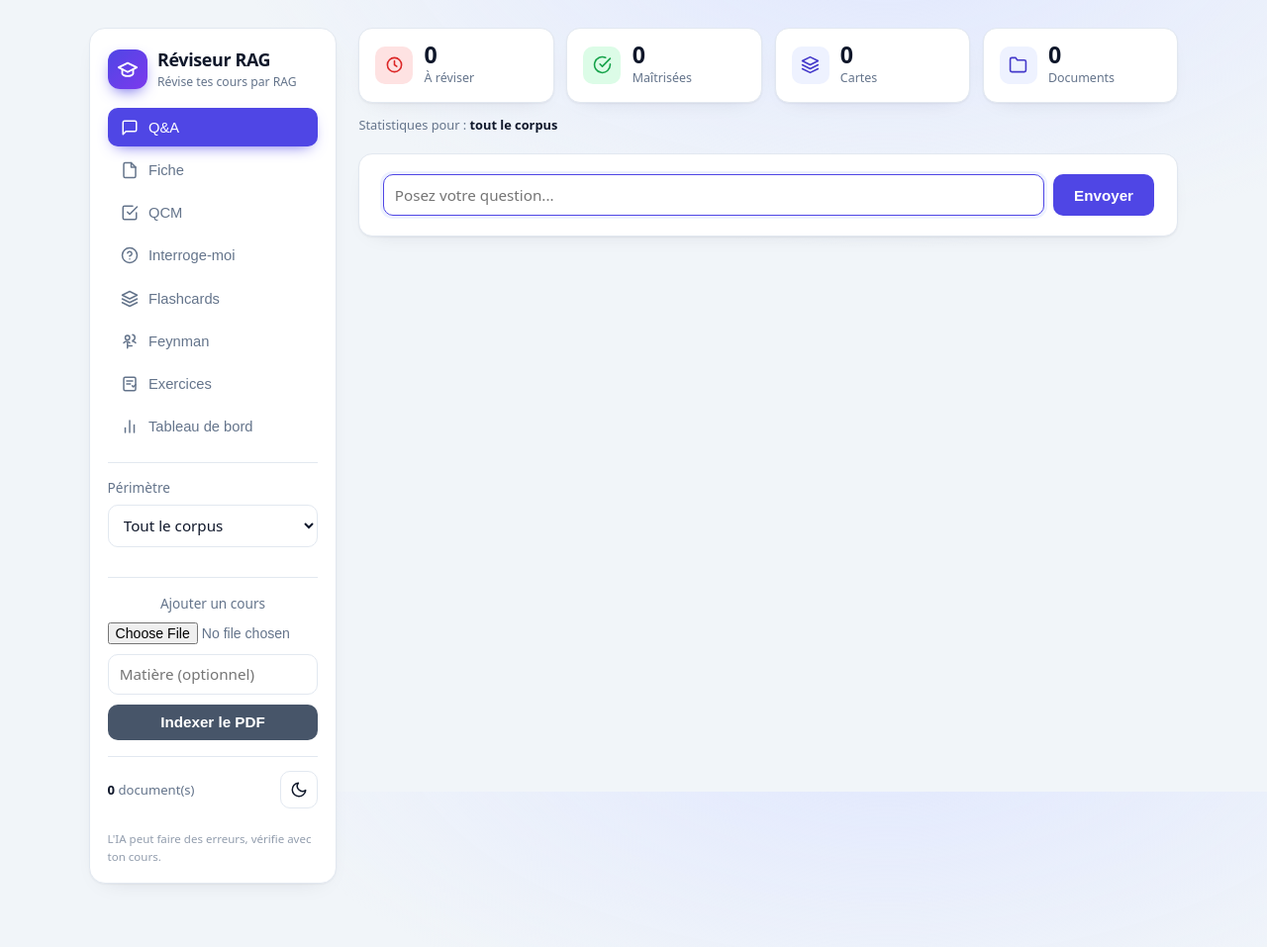
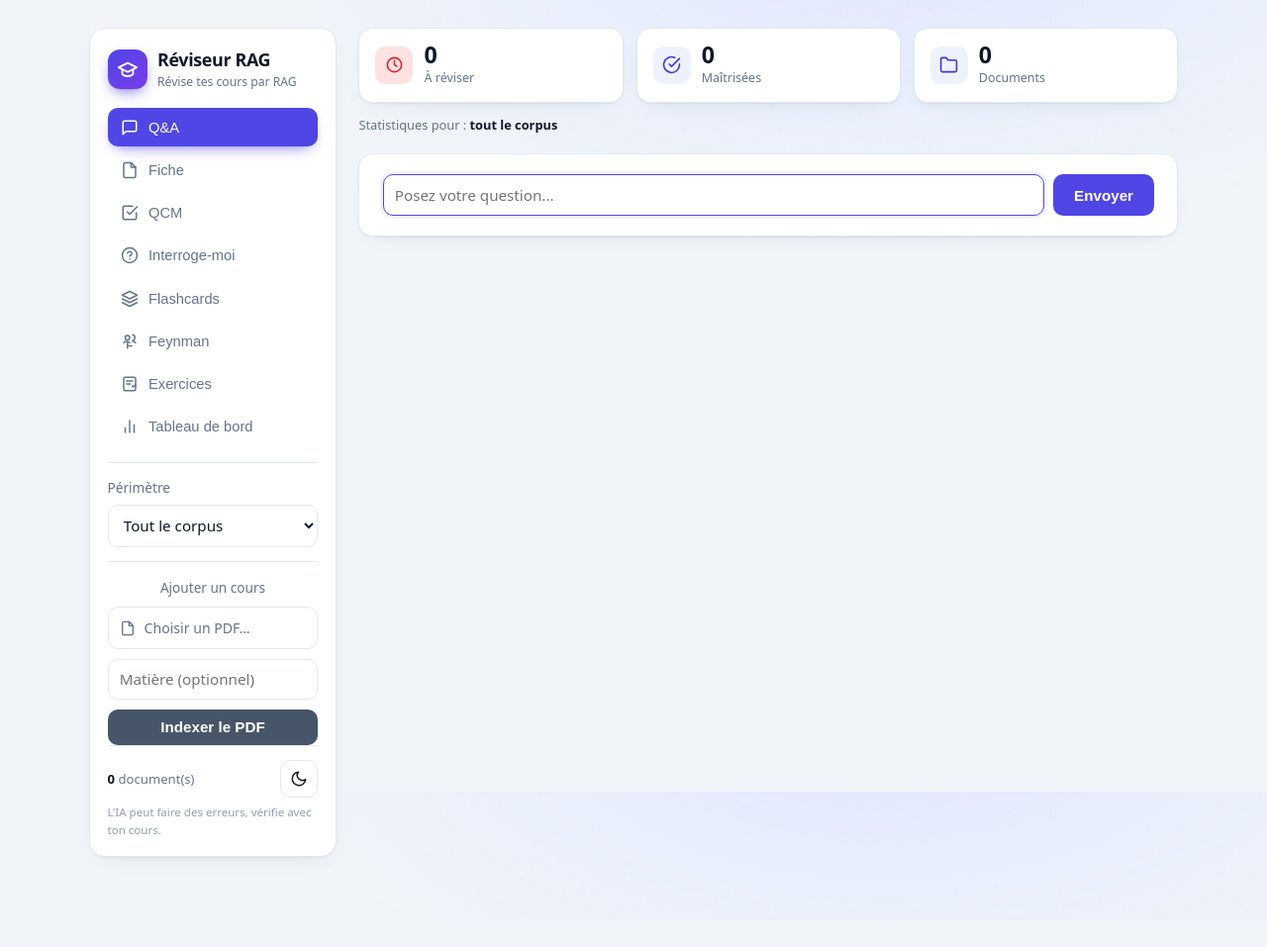
Before and after one commit to Ness2626/reviseur-rag, a Flask app: page / in a window 1280 px wide. Shown: the whole page at 99% size. After the commit the page ends 867 px from the top, so only its background shows below. Run offline with Flask 3, Linux system fonts and the light colour scheme; data that the repository does not hold is empty.

Commit message:
fix: les 4 P1 de l'audit design + envoi du champ matière à l'upload

```diff
--- a/static/app.js
+++ b/static/app.js
@@ -36,6 +36,19 @@
             applyTheme(next);
             if ($("panel-dashboard").classList.contains("active")) loadDashboard();
         });
+
+        const MOBILE_BREAKPOINT_PX = 760;
+        const syncSideExtras = () => { $("side-extras").open = window.innerWidth > MOBILE_BREAKPOINT_PX; };
+        syncSideExtras();
+        window.addEventListener("resize", syncSideExtras);
+
+        const PDF_PLACEHOLDER = "Choisir un PDF…";
+        const updatePdfFilename = () => {
+            const file = $("pdf").files[0];
+            $("pdf-filename").textContent = file ? file.name : PDF_PLACEHOLDER;
+            $("pdf-control").classList.toggle("has-file", Boolean(file));
+        };
+        $("pdf").addEventListener("change", updatePdfFilename);
 
         const escAttr = (s) => esc(s).replace(/"/g, "&quot;");
         const scopeParams = () => {
@@ -97,8 +110,8 @@
                 const s = await res.json();
                 $("stat-due").textContent = s.due;
                 $("stat-learned").textContent = s.learned;
-                $("stat-total").textContent = s.total;
                 $("stat-docs").textContent = s.documents;
+                $("stat-good-card").classList.toggle("has-value", Number(s.learned) > 0);
             } catch (err) { /* stats non bloquantes */ }
         };
 
@@ -748,6 +761,7 @@
             if (!fileInput.files.length) { flash("Aucun fichier sélectionné.", true); return; }
             const body = new FormData();
             body.append("pdf", fileInput.files[0]);
+            body.append("subject", $("subject").value.trim());
             flash("Indexation en cours…", false);
             try {
                 const res = await fetch("/api/upload", {method: "POST", body});
@@ -755,6 +769,7 @@
                 if (!res.ok) { flash(data.error, true); return; }
                 refreshDocuments(data.documents, data.subjects, data.document_subjects);
                 fileInput.value = "";
+                updatePdfFilename();
                 $("subject").value = "";
                 refreshStats();
                 flash(data.message, false);
--- a/templates/index.html
+++ b/templates/index.html
@@ -21,6 +21,7 @@
             --field: #ffffff;
             --shadow: 0 1px 2px rgba(15,23,42,.05), 0 8px 24px -16px rgba(15,23,42,.18);
             --radius: 14px;
+            --btn-text: #fff;
         }
         [data-theme="dark"] {
             --bg: #0b1120;
@@ -37,6 +38,7 @@
             --bad: #f87171; --bad-soft: #2b1517;
             --field: #0f1729;
             --shadow: 0 1px 2px rgba(0,0,0,.3), 0 10px 30px -18px rgba(0,0,0,.7);
+            --btn-text: #0b1120;
         }
         * { box-sizing: border-box; }
         body {
@@ -73,11 +75,20 @@
         }
         .tab svg { width: 18px; height: 18px; flex: none; }
         .tab:hover:not(:disabled) { background: var(--accent-soft); color: var(--accent-dark); }
-        .tab.active { background: var(--accent); color: #fff; box-shadow: 0 6px 16px -8px var(--accent); }
+        .tab.active { background: var(--accent); color: var(--btn-text); box-shadow: 0 6px 16px -8px var(--accent); }
         .tab:disabled { opacity: .45; cursor: not-allowed; }
 
+        .side-extras { display: flex; flex-direction: column; gap: 1rem; }
+        .side-extras summary {
+            display: none; align-items: center; justify-content: space-between;
+            padding: .6rem .75rem; border: 1px solid var(--line); border-radius: 10px;
+            color: var(--muted); font-size: .85rem; font-weight: 600; cursor: pointer;
+            list-style: none;
+        }
+        .side-extras summary::-webkit-details-marker { display: none; }
+        .side-extras summary::after { content: "▾"; }
         .side-block { display: flex; flex-direction: column; gap: .4rem; padding-top: .9rem; border-top: 1px solid var(--line); }
-        .side-block select, .side-block input[type=file], .side-block input[type=text], .side-block button { width: 100%; }
+        .side-block select, .side-block .file-control, .side-block input[type=text], .side-block button { width: 100%; }
         .side-foot { display: flex; align-items: center; justify-content: space-between; gap: .5rem; padding-top: .9rem; border-top: 1px solid var(--line); }
         .corpus { color: var(--muted); font-size: .82rem; }
         .corpus b { color: var(--ink); font-weight: 700; }
@@ -89,7 +100,7 @@
         .theme-toggle svg { width: 18px; height: 18px; }
         .theme-toggle:hover { border-color: var(--accent); color: var(--accent); transform: translateY(-1px); }
 
-        .stats-row { display: grid; grid-template-columns: repeat(4, 1fr); gap: .8rem; margin-bottom: 1.25rem; }
+        .stats-row { display: grid; grid-template-columns: repeat(3, 1fr); gap: .8rem; margin-bottom: 1.25rem; }
         .stat {
             display: flex; align-items: center; gap: .7rem; background: var(--card);
             border: 1px solid var(--line); border-radius: var(--radius); padding: .9rem 1rem; box-shadow: var(--shadow);
@@ -100,7 +111,8 @@
         }
         .stat-ic svg { width: 19px; height: 19px; }
         .stat.due .stat-ic { background: var(--bad-soft); color: var(--bad); }
-        .stat.good .stat-ic { background: var(--good-soft); color: var(--good); }
+        .stat.good .stat-ic { background: var(--accent-soft); color: var(--accent-dark); }
+        .stat.good.has-value .stat-ic { background: var(--good-soft); color: var(--good); }
         .stat-val { font-size: 1.45rem; font-weight: 700; line-height: 1.1; letter-spacing: -.02em; }
         .stat-lbl { color: var(--muted); font-size: .78rem; }
 
@@ -110,6 +122,7 @@
             .tabs { flex-direction: row; flex-wrap: wrap; }
             .tab { width: auto; }
             .stats-row { grid-template-columns: repeat(2, 1fr); }
+            .side-extras summary { display: flex; }
         }
 
         .card {
@@ -131,7 +144,7 @@
         input[type=text] { flex: 1; }
         button {
             padding: .6rem 1.3rem; font-size: .95rem; font-weight: 600; border: 0;
-            border-radius: 10px; background: var(--accent); color: #fff; cursor: pointer;
+            border-radius: 10px; background: var(--accent); color: var(--btn-text); cursor: pointer;
             transition: background .15s, transform .1s, box-shadow .15s;
         }
         button:hover { background: var(--accent-dark); }
@@ -337,8 +350,19 @@
         button.rate:hover { border-color: var(--accent); background: var(--accent-soft); color: var(--accent-dark); }
 
         .upload { display: flex; gap: .6rem; align-items: center; flex-wrap: wrap; }
-        .upload input[type=file] { flex: 1; font-size: .88rem; color: var(--muted); }
-        .upload button { background: #475569; }
+        .file-control {
+            position: relative; display: flex; align-items: center; gap: .55rem;
+            padding: .6rem .7rem; border: 1px solid var(--line); border-radius: 10px;
+            background: var(--field); color: var(--muted); font-size: .88rem;
+            cursor: pointer; overflow: hidden; transition: border-color .15s, box-shadow .15s;
+        }
+        .file-control svg { width: 16px; height: 16px; flex: none; }
+        .file-control span { overflow: hidden; text-overflow: ellipsis; white-space: nowrap; }
+        .file-control:hover { border-color: var(--accent); }
+        .file-control:focus-within { border-color: var(--accent); box-shadow: 0 0 0 3px var(--accent-soft); }
+        .file-control.has-file span { color: var(--ink); }
+        .file-input-native { position: absolute; inset: 0; width: 100%; height: 100%; opacity: 0; cursor: pointer; margin: 0; padding: 0; }
+        .upload button { background: #475569; color: #fff; }
         .upload button:hover { background: #334155; }
         [data-theme="dark"] .upload button { background: #334155; }
     </style>
@@ -369,6 +393,9 @@
             <button class="tab" data-mode="dashboard"><svg viewBox="0 0 24 24" fill="none" stroke="currentColor" stroke-width="2" stroke-linecap="round" stroke-linejoin="round"><line x1="18" y1="20" x2="18" y2="10"/><line x1="12" y1="20" x2="12" y2="4"/><line x1="6" y1="20" x2="6" y2="14"/></svg><span>Tableau de bord</span></button>
         </nav>
 
+        <details class="side-extras" id="side-extras" open>
+            <summary>Documents &amp; périmètre</summary>
+
             <div class="side-block">
                 <label class="field" for="document">Périmètre</label>
                 <select id="document">
@@ -387,7 +414,11 @@
 
             <form class="upload side-block" id="upload-form" enctype="multipart/form-data">
                 <label class="field" for="pdf">Ajouter un cours</label>
-            <input type="file" id="pdf" name="pdf" accept="application/pdf">
+                <label class="file-control" id="pdf-control">
+                    <svg viewBox="0 0 24 24" fill="none" stroke="currentColor" stroke-width="2" stroke-linecap="round" stroke-linejoin="round"><path d="M14 2H6a2 2 0 0 0-2 2v16a2 2 0 0 0 2 2h12a2 2 0 0 0 2-2V8z"/><path d="M14 2v6h6"/></svg>
+                    <span id="pdf-filename">Choisir un PDF…</span>
+                    <input type="file" id="pdf" name="pdf" accept="application/pdf" class="file-input-native">
+                </label>
                 <input type="text" id="subject" name="subject" placeholder="Matière (optionnel)" maxlength="60" autocomplete="off">
                 <button type="submit">Indexer le PDF</button>
             </form>
@@ -397,13 +428,13 @@
                 <button class="theme-toggle" id="theme-toggle" type="button" title="Basculer le thème" aria-label="Basculer le thème"></button>
             </div>
             <div class="disclaimer">L'IA peut faire des erreurs, vérifie avec ton cours.</div>
+        </details>
       </aside>
 
       <main class="main">
         <div class="stats-row">
             <div class="stat due" title="Cartes dues aujourd'hui — toutes activités (QCM + questions), sur le périmètre sélectionné"><div class="stat-ic"><svg viewBox="0 0 24 24" fill="none" stroke="currentColor" stroke-width="2" stroke-linecap="round" stroke-linejoin="round"><circle cx="12" cy="12" r="9"/><path d="M12 7v5l3 2"/></svg></div><div><div class="stat-val" id="stat-due">—</div><div class="stat-lbl">À réviser</div></div></div>
-            <div class="stat good" title="Cartes revues plusieurs fois avec succès (répétition espacée)"><div class="stat-ic"><svg viewBox="0 0 24 24" fill="none" stroke="currentColor" stroke-width="2" stroke-linecap="round" stroke-linejoin="round"><path d="M22 11.08V12a10 10 0 1 1-5.93-9.14"/><polyline points="22 4 12 14.01 9 11.01"/></svg></div><div><div class="stat-val" id="stat-learned">—</div><div class="stat-lbl">Maîtrisées</div></div></div>
-            <div class="stat" title="Nombre total de cartes (QCM + questions) sur le périmètre sélectionné"><div class="stat-ic"><svg viewBox="0 0 24 24" fill="none" stroke="currentColor" stroke-width="2" stroke-linecap="round" stroke-linejoin="round"><polygon points="12 2 2 7 12 12 22 7 12 2"/><polyline points="2 17 12 22 22 17"/><polyline points="2 12 12 17 22 12"/></svg></div><div><div class="stat-val" id="stat-total">—</div><div class="stat-lbl">Cartes</div></div></div>
+            <div class="stat good" id="stat-good-card" title="Cartes revues plusieurs fois avec succès (répétition espacée)"><div class="stat-ic"><svg viewBox="0 0 24 24" fill="none" stroke="currentColor" stroke-width="2" stroke-linecap="round" stroke-linejoin="round"><path d="M22 11.08V12a10 10 0 1 1-5.93-9.14"/><polyline points="22 4 12 14.01 9 11.01"/></svg></div><div><div class="stat-val" id="stat-learned">—</div><div class="stat-lbl">Maîtrisées</div></div></div>
             <div class="stat" title="Nombre de PDF indexés dans le corpus"><div class="stat-ic"><svg viewBox="0 0 24 24" fill="none" stroke="currentColor" stroke-width="2" stroke-linecap="round" stroke-linejoin="round"><path d="M22 19a2 2 0 0 1-2 2H4a2 2 0 0 1-2-2V5a2 2 0 0 1 2-2h5l2 3h9a2 2 0 0 1 2 2z"/></svg></div><div><div class="stat-val" id="stat-docs">—</div><div class="stat-lbl">Documents</div></div></div>
         </div>
         <div class="scope-line">Statistiques pour : <b id="scope-label">tout le corpus</b></div>
```
Lines whose indentation alone changed are shown as unchanged.
